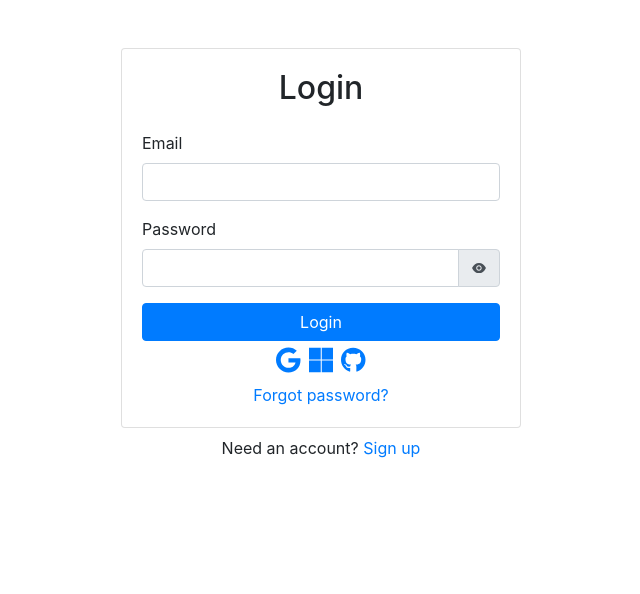
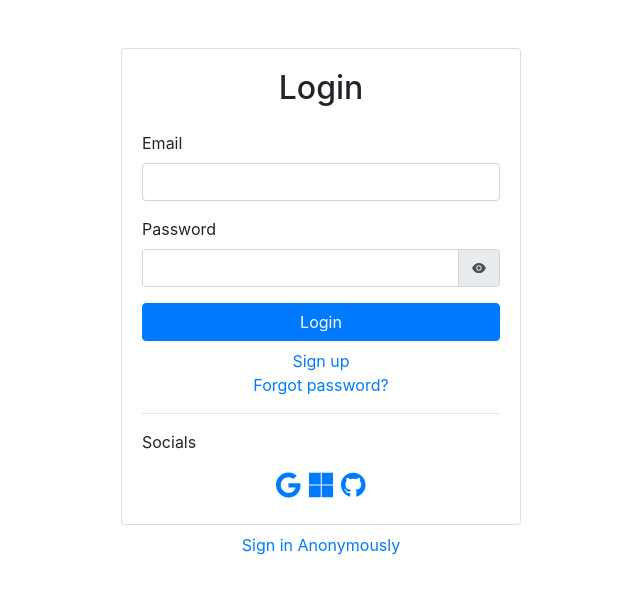
Before and after one commit to artulloss/og-link-shortener, a Next.js app: page /login in a window 1280 px wide. Shown: the top 594 px of the page, without its empty margins (319-959 px from the left). Built offline with nearby package versions, Linux system fonts and the light colour scheme; no server answers.

Commit message:
Add anonymous login

```diff
--- a/contexts/AuthContext.tsx
+++ b/contexts/AuthContext.tsx
@@ -48,6 +48,10 @@ export const AuthProvider: FunctionComponent = ({ children }) => {
     return auth.signInWithPopup(provider).then((result) => console.log(result));
   };
 
+  const loginAnonymous = () => {
+    return auth.signInAnonymously();
+  };
+
   const logout = () => {
     return auth.signOut();
   };
@@ -77,6 +81,7 @@ export const AuthProvider: FunctionComponent = ({ children }) => {
     signUp,
     login,
     loginOAuth,
+    loginAnonymous,
     logout,
     resetPassword,
     updateEmail,
--- a/pages/login.tsx
+++ b/pages/login.tsx
@@ -5,11 +5,12 @@ import { AiFillEyeInvisible, AiFillEye } from "react-icons/ai";
 import { useRouter } from "next/router";
 import Link from "next/link";
 import { FaGithub, FaGoogle, FaMicrosoft } from "react-icons/fa";
+import SignUp from "./signup";
 
 const Login = () => {
   const emailRef = useRef(null);
   const passwordRef = useRef(null);
-  const { login, loginOAuth, currentUser } = useAuth();
+  const { login, loginOAuth, loginAnonymous } = useAuth();
   const [error, setError] = useState("");
   const [loading, setLoading] = useState(false);
   const [passwordVisible, setPasswordVisible] = useState(false);
@@ -35,6 +36,12 @@ const Login = () => {
     if (loading) return;
     setLoading(true);
     loginOAuth(oauth).then(redirect, fail);
+  };
+
+  const handleAnonymousLogin = () => {
+    if (loading) return;
+    setLoading(true);
+    loginAnonymous().then(redirect, fail);
   };
 
   return (
@@ -68,6 +75,19 @@ const Login = () => {
             <Button disabled={loading} className="w-100" type="submit">
               Login
             </Button>
+          </Form>
+          <div className="w-100 text-center mt-2">
+            <Link href="/signup">
+              <a>Sign up</a>
+            </Link>
+            <br />
+            <Link href="/forgot-password">
+              <a>Forgot password?</a>
+            </Link>
+          </div>
+          <hr />
+
+          <p>Socials</p>
           <span className="d-flex justify-content-center m-1">
             <FaGoogle
               onClick={() => handleOAuth(OAuthType.Google)}
@@ -88,19 +108,15 @@ const Login = () => {
               }
             />
           </span>
-          </Form>
-          <div className="w-100 text-center mt-2">
-            <Link href="/forgot-password">
-              <a>Forgot password?</a>
-            </Link>
-          </div>
         </Card.Body>
       </Card>
       <div className="w-100 text-center mt-2">
-        Need an account?{" "}
-        <Link href="/signup">
-          <a>Sign up</a>
-        </Link>
+        <p
+          onClick={handleAnonymousLogin}
+          className={loading ? "link-disabled" : "link"}
+        >
+          Sign in Anonymously
+        </p>
       </div>
     </>
   );
--- a/styles/globals.css
+++ b/styles/globals.css
@@ -25,6 +25,11 @@ a {
   text-decoration: underline;
 }
 
+.link-disabled {
+  cursor: default;
+  color: #3797ff;
+}
+
 .oauth-icon {
   height: 30px;
   width: 7%;
```
Also changed, not shown: pages/new.tsx (+9 -1 lines), pages/update-profile.tsx (+10 -2 lines). Lines whose indentation alone changed are shown as unchanged.
